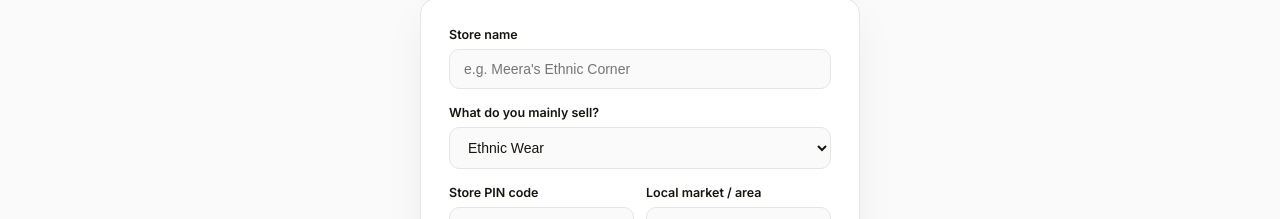
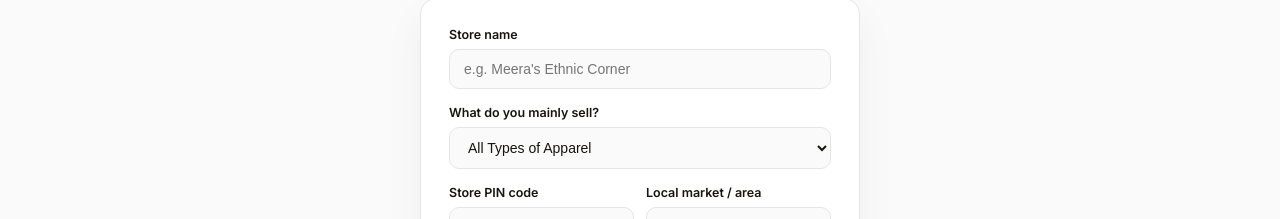
Before and after one commit to Nile2702/sortnow, a Next.js app in the folder apps/web/: page /seller/signup in a window 1280 px wide. Shown: the part 235-454 px from the top of the page. Built offline with nearby package versions, Linux system fonts and the light colour scheme.

Commit message:
Add "All Types of Apparel" to the seller signup category options
A seller stocking a general mix shouldn't have to force-fit into one of
the narrower categories (Ethnic, Western, Footwear, etc).

Co-Authored-By: Claude Sonnet 5 <noreply@anthropic.com>

```diff
--- a/apps/web/app/seller/signup/page.tsx
+++ b/apps/web/app/seller/signup/page.tsx
@@ -6,6 +6,7 @@ import { useRouter } from "next/navigation";
 import { showToast } from "../../../lib/toast";
 
 const CATEGORIES = [
+  { value: "apparel", label: "All Types of Apparel" },
   { value: "ethnic", label: "Ethnic Wear" },
   { value: "western", label: "Western Wear" },
   { value: "footwear", label: "Footwear" },
```
